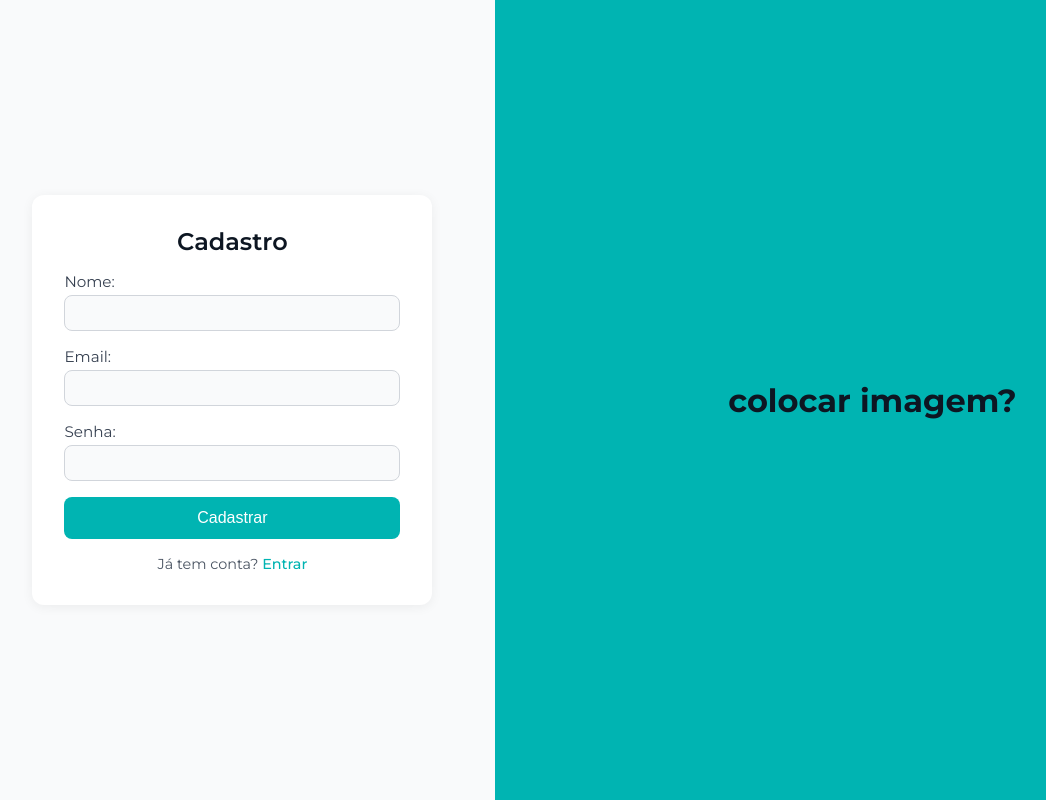
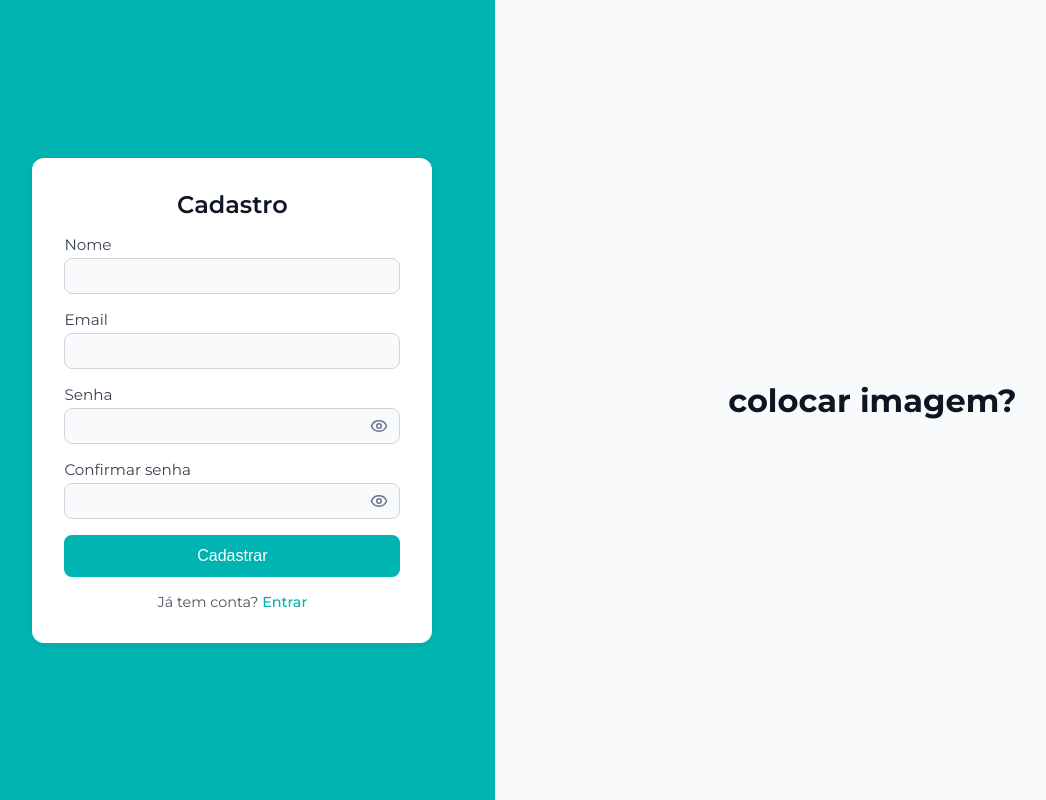
Before and after one commit to vicmariucha/flood-guard, a React (Vite) app in the folder Front_flood/: page /cadastro in a window 1280 px wide. Shown: the whole page, without its empty margins (30-1076 px from the left). Built offline with nearby package versions, Linux system fonts and the light colour scheme; no server answers.

Commit message:
feat: implementação do ícone de visualizar a senha e adição de requisitos mínimos para a senha

```diff
--- a/Front_flood/src/pages/RegisterPage/RegisterPage.module.css
+++ b/Front_flood/src/pages/RegisterPage/RegisterPage.module.css
@@ -13,7 +13,7 @@
     display: flex;
     justify-content: center;
     align-items: center;
-    background-color: #f9fafb;
+    background-color: #00b4b2;
     padding: 2rem;
     box-sizing: border-box;
   }
@@ -24,7 +24,7 @@
     flex-direction: column;
     justify-content: center;
     align-items: center;
-    background-color: #00b4b2;
+    background-color: #f9fafb;
     padding: 2rem;
     box-sizing: border-box;
   }
@@ -104,17 +104,42 @@
     color: #027e7c;
   }
 
+  .passwordWrapper {
+    position: relative;
+    display: flex;
+    align-items: center;
+  }
+
+  .passwordWrapper input {
+    width: 100%;
+    padding-right: 2.5rem;
+  }
+
+  .iconButton {
+    position: absolute;
+    right: 0.75rem;
+    background: transparent;
+    border: none;
+    cursor: pointer;
+    display: flex;
+    align-items: center;
+    justify-content: center;
+    padding: 0;
+    color: #64748b;
+  }
+
+
   @media (max-width: 768px) {
     .container {
       flex-direction: column;
       min-height: 100vh;
     }
 
-    .left {
+    .right {
       display: none;
     }
 
-    .right {
+    .left {
       flex: none;
       width: 100%;
       padding: 1rem 1;
--- a/Front_flood/src/pages/RegisterPage/RegisterPage.tsx
+++ b/Front_flood/src/pages/RegisterPage/RegisterPage.tsx
@@ -1,17 +1,35 @@
 import { useState } from "react";
 import { useNavigate } from "react-router-dom";
 import styles from "./RegisterPage.module.css";
+import { Eye, EyeOff } from "lucide-react";
 
 function RegisterPage() {
   const [name, setName] = useState("");
   const [email, setEmail] = useState("");
   const [password, setPassword] = useState("");
+  const [confirmPassword, setConfirmPassword] = useState("");
+  const [showPassword, setShowPassword] = useState(false);
+  const [showConfirmPassword, setShowConfirmPassword] = useState(false);
   const [error, setError] = useState("");
   const navigate = useNavigate();
+
+  const isPasswordValid = (pwd: string) => {
+    return pwd.length >= 6 && /\d/.test(pwd);
+  };
 
   const handleRegister = async (e: React.FormEvent) => {
     e.preventDefault();
     setError("");
+
+    if (password !== confirmPassword) {
+      setError("As senhas precisam ser iguais.");
+      return;
+    }
+
+    if (!isPasswordValid(password)) {
+      setError("A senha deve ter pelo menos 6 caracteres e conter um número.");
+      return;
+    }
 
     try {
       const response = await fetch("http://localhost:5000/register", {
@@ -35,7 +53,7 @@ function RegisterPage() {
           <h2 className={styles.title}>Cadastro</h2>
 
           <label className={styles.label}>
-            Nome:
+            Nome
             <input
               type="text"
               className={styles.input}
@@ -46,7 +64,7 @@ function RegisterPage() {
           </label>
 
           <label className={styles.label}>
-            Email:
+            Email
             <input
               type="email"
               className={styles.input}
@@ -57,14 +75,45 @@ function RegisterPage() {
           </label>
 
           <label className={styles.label}>
-            Senha:
+            Senha
+            <div className={styles.passwordWrapper}>
               <input
-              type="password"
+                type={showPassword ? "text" : "password"}
                 className={styles.input}
                 value={password}
                 onChange={(e) => setPassword(e.target.value)}
                 required
               />
+              <button
+                type="button"
+                className={styles.iconButton}
+                onClick={() => setShowPassword((prev) => !prev)}
+                tabIndex={-1}
+              >
+                {showPassword ? <EyeOff size={18} /> : <Eye size={18} />}
+              </button>
+            </div>
+          </label>
+
+          <label className={styles.label}>
+            Confirmar senha
+            <div className={styles.passwordWrapper}>
+              <input
+                type={showConfirmPassword ? "text" : "password"}
+                className={styles.input}
+                value={confirmPassword}
+                onChange={(e) => setConfirmPassword(e.target.value)}
+                required
+              />
+              <button
+                type="button"
+                className={styles.iconButton}
+                onClick={() => setShowConfirmPassword((prev) => !prev)}
+                tabIndex={-1}
+              >
+                {showConfirmPassword ? <EyeOff size={18} /> : <Eye size={18} />}
+              </button>
+            </div>
           </label>
 
           {error && <p className={styles.error}>{error}</p>}
@@ -78,10 +127,9 @@ function RegisterPage() {
           </p>
         </form>
       </div>
+
       <div className={styles.right}>
         <h1>colocar imagem?</h1>
-
-
       </div>
     </div>
   );
```
Lines whose indentation alone changed are shown as unchanged.
